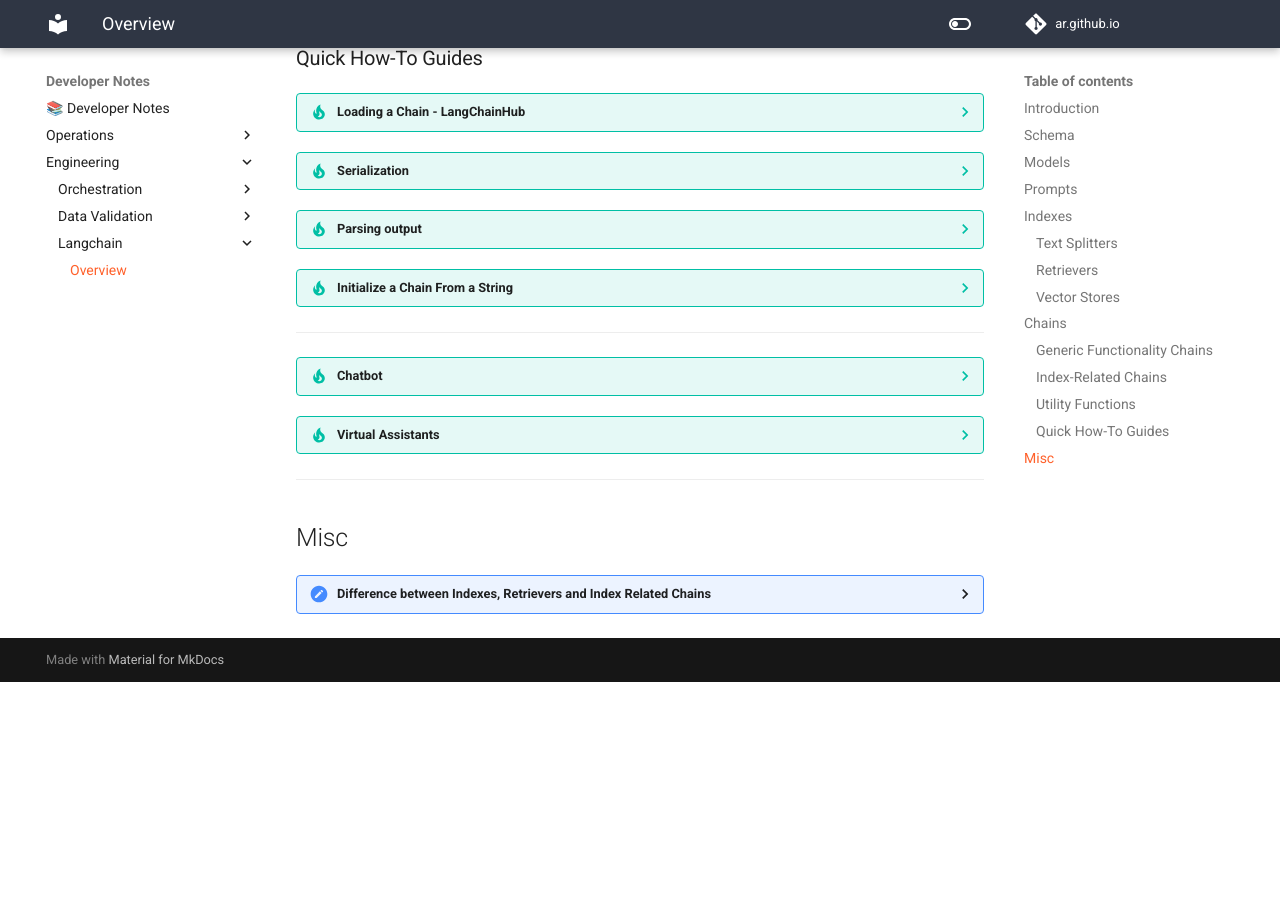
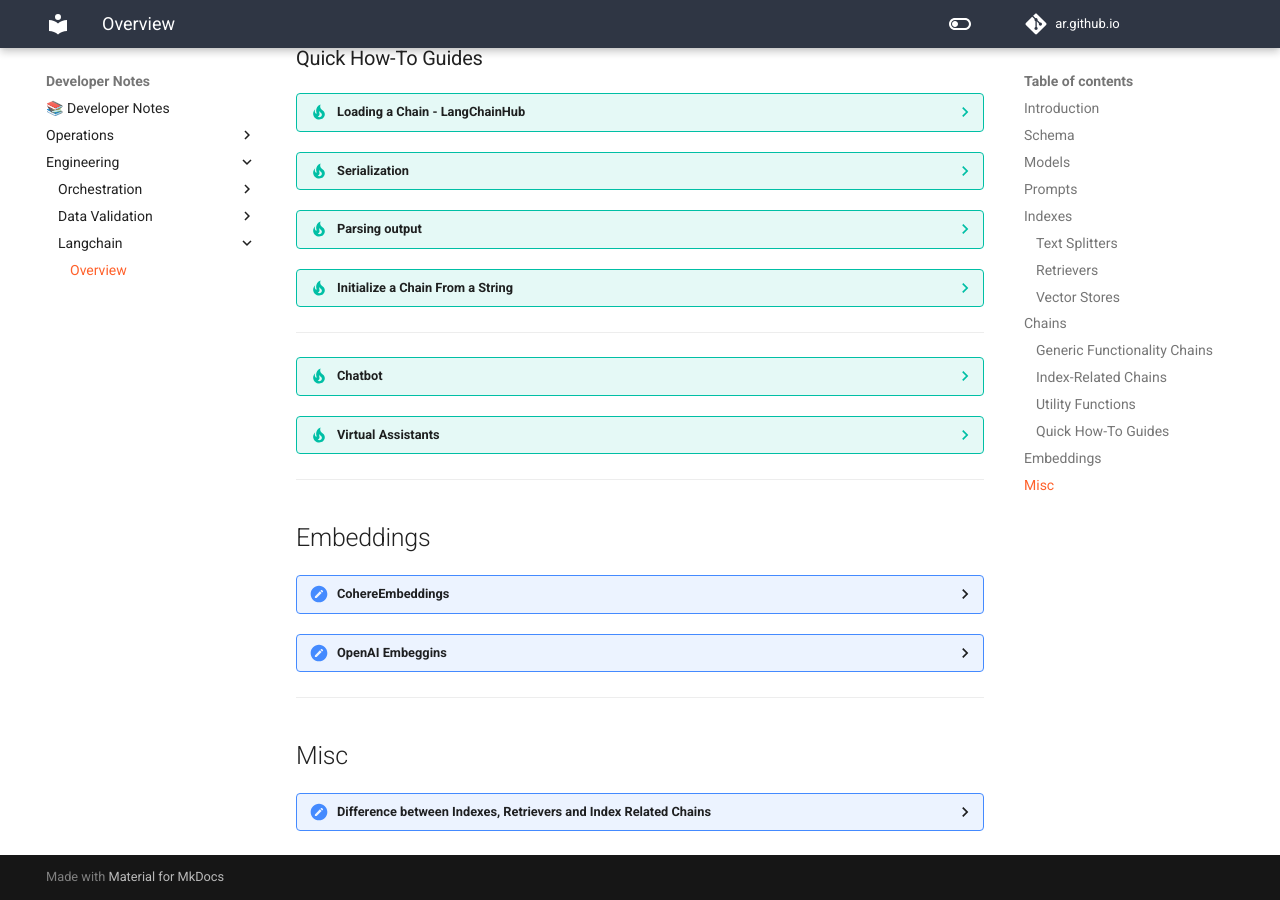
Before and after one commit to tempnamefornow/ar.github.io, an MkDocs documentation site: the page built from docs/developer_notes/engineering/langchain/overview.md, in a window 1280 px wide and 900 px high, scrolled down 7586 px. Built offline with MkDocs 1.6.1 and Material for MkDocs 9.7.7, drawn with Linux system fonts in a browser that asks for light colours; comment, search, counter and statistics services are not loaded; before the commit the page ends 8268 px from its top, so only the background shows below that.

Commit message:
ADD - embeddings section

````diff
--- a/docs/developer_notes/engineering/langchain/overview.md
+++ b/docs/developer_notes/engineering/langchain/overview.md
@@ -1285,6 +1285,15 @@
     print(result)
     ```
 
+---
+
+## Embeddings
+
+
+??? "CohereEmbeddings"
+
+
+??? "OpenAI Embeggins"
 
 
 ---
````
